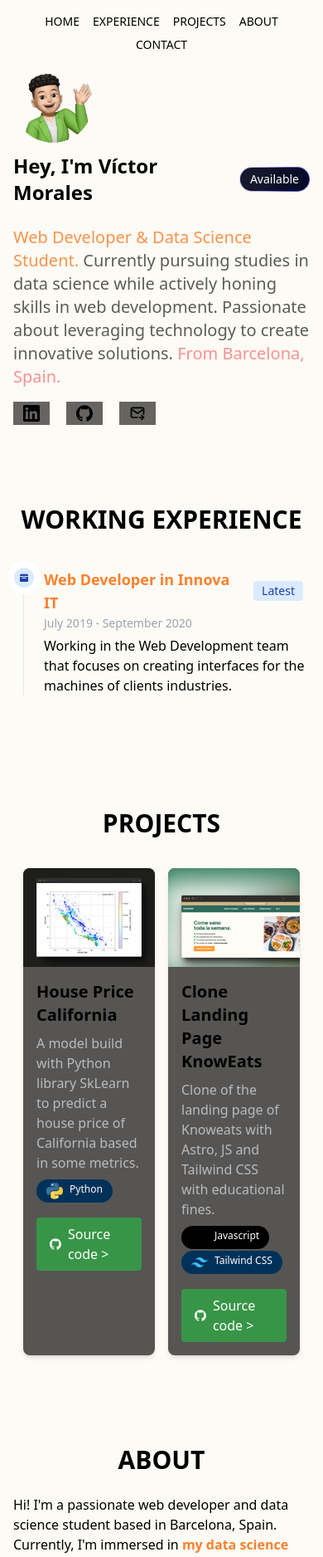
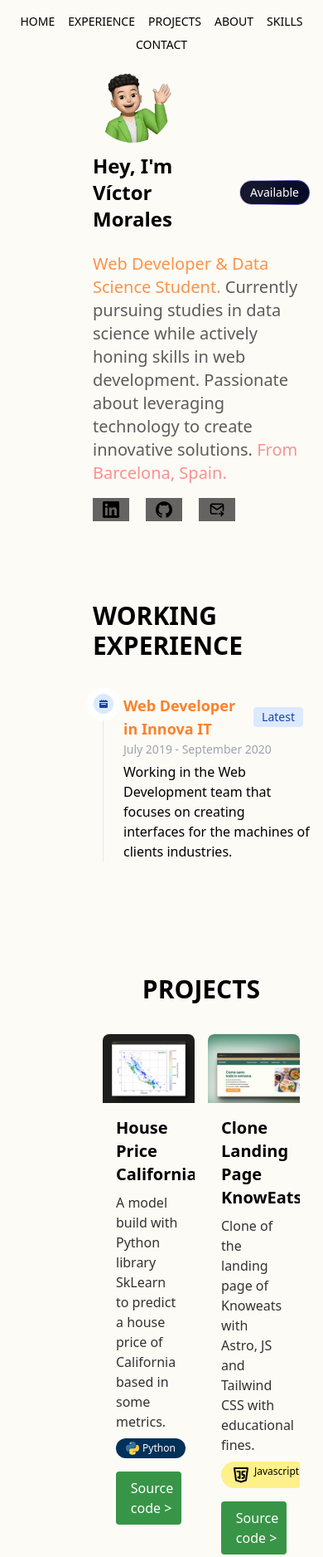
Before and after one commit to VictorMoralesQ/portfolio-dev, an Astro site: page / in a window 390 px wide. Shown: the top 1876 px of the page at 83% size. Built offline with nearby package versions, Linux system fonts and the light colour scheme; Astro itself is replaced by a stand-in of ours.

Commit message:
some general looking improvements

```diff
--- a/src/components/Footer.astro
+++ b/src/components/Footer.astro
@@ -3,6 +3,9 @@
       <span class="text-sm text-gray-500 sm:text-center dark:text-gray-400">© 2024 <a href="https://www.linkedin.com/in/v%C3%ADctor-morales-5a4403265/" target="_blank" rel="noopener noreferrer" class="hover:underline">vmxrls™</a>. All Rights Reserved.
     </span>
     <ul class="flex flex-wrap items-center mt-3 text-sm font-medium text-black dark:text-white/60 sm:mt-0">
+        <li>
+            <a href="#skills" class="hover:font-semibold transition me-4 md:me-6">SKILLS</a>
+        </li>
         <li>
             <a href="#about" class="hover:font-semibold transition me-4 md:me-6">ABOUT</a>
         </li>
--- a/src/components/Header.astro
+++ b/src/components/Header.astro
@@ -10,6 +10,7 @@
         <a href="#experience" class="text-black hover:font-bold p-1 px-2 sm:px-3 transition ease-in text-sm sm:text-base capitalize">EXPERIENCE</a>
         <a href="#projects" class="text-black hover:font-bold p-1 px-2 sm:px-3 transition ease-in text-sm sm:text-base capitalize">PROJECTS</a>
         <a href="#about" class="text-black hover:font-bold p-1 px-2 sm:px-3 transition ease-in text-sm sm:text-base capitalize">ABOUT</a>
+        <a href="#skills" class="text-black hover:font-bold p-1 px-2 sm:px-3 transition ease-in text-sm sm:text-base capitalize">SKILLS</a>
         <a href="#contact" class="text-black hover:font-bold p-1 px-2 sm:px-3 transition ease-in text-sm sm:text-base capitalize">CONTACT</a>
     </nav>
 </header>
--- a/src/components/Projects.astro
+++ b/src/components/Projects.astro
@@ -4,6 +4,7 @@ import Python from "./icons/Python.astro"
 import Github from "./icons/Github.astro"
 import Javascript from "./icons/Javascript.astro"
 import Tailwind from "./icons/Tailwind.astro"
+import IconAstro from "./icons/IconAstro.astro"
 
 
 const TAGS = {
@@ -14,16 +15,16 @@ const TAGS = {
     },
     ASTRO: {
         name: "Astro",
-        class: "bg-black text-white",
-        icon: Astro
+        class: "bg-violet-500 text-white",
+        icon: IconAstro
     },
     JAVASCRIPT: {
         name: "Javascript",
-        class: "bg-black text-white",
+        class: "bg-yellow-200 text-black",
         icon: Javascript
     },
     TAILWIND: {
-        name: "Tailwind CSS",
+        name: "Tailwind",
         class: "bg-[#003159] text-white",
         icon: Tailwind
     },
@@ -42,7 +43,7 @@ const PROJECTS = [
         description: "Clone of the landing page of Knoweats with Astro, JS and Tailwind CSS with educational fines.",
         github: "https://github.com/VictorMoralesQ/clone_knoweats_astro",
         image: "/projects/clone_knoweats.webp",
-        tags: [TAGS.JAVASCRIPT, TAGS.TAILWIND]
+        tags: [TAGS.JAVASCRIPT, TAGS.TAILWIND, TAGS.ASTRO]
     },
 
 ]
@@ -51,15 +52,15 @@ const PROJECTS = [
 
 {
     PROJECTS.map(({title, description, tags, image, github}) =>(
-    <div class="col-span-1 w-full bg-[#1f1e1d]/75 rounded-lg overflow-hidden shadow-md">
+    <div class="col-span-1 w-full rounded-lg overflow-hidden">
         <img class="w-full" src={image} alt={title} />
         <div class="p-4">
-            <h4 class="text-xl font-semibold mb-2">{title}</h4>
-            <p class="text-gray-300/80">{description}</p>
-            <div class="mt-2">
+            <h4 class="text-xl text-black font-semibold mb-2">{title}</h4>
+            <p class="text-black/80 text-wrap">{description}</p>
+            <div class="mt-2 flex flex-row gap-x-2">
                 {tags.map((tag) =>(
-                    <span class={`inline-flex gap-x-2 rounded-full text-xs ${tag.class} py-1 px-3`}>
-                        <tag.icon class="size-5" />
+                    <span class={`inline-flex gap-x-1 rounded-full text-xs ${tag.class} py-1 px-3`}>
+                        <tag.icon class="size-4" />
                         {tag.name}
                         </span>
                 ))}
--- /dev/null
+++ b/src/components/icons/IconAstro.astro
@@ -0,0 +1 @@
+<svg {...Astro.props} viewBox="0 0 24 24"  fill="none"  stroke="currentColor"  stroke-width="2"  stroke-linecap="round"  stroke-linejoin="round"  class="icon icon-tabler icons-tabler-outline icon-tabler-brand-astro"><path stroke="none" d="M0 0h24v24H0z" fill="none"/><path d="M14.972 3.483c.163 .196 .247 .46 .413 .987l3.64 11.53a15.5 15.5 0 0 0 -4.352 -1.42l-2.37 -7.723a.31 .31 0 0 0 -.296 -.213a.31 .31 0 0 0 -.295 .214l-2.342 7.718a15.5 15.5 0 0 0 -4.37 1.422l3.657 -11.53c.168 -.527 .251 -.79 .415 -.986c.144 -.172 .331 -.306 .544 -.388c.242 -.094 .527 -.094 1.099 -.094h2.612c.572 0 .858 0 1.1 .094c.213 .082 .4 .217 .545 .39" /><path d="M9 18c0 1.5 2 3 3 4c1 -1 3 -3 3 -4q -3 1.5 -6 0" /></svg>
--- a/src/components/icons/Javascript.astro
+++ b/src/components/icons/Javascript.astro
@@ -1 +1 @@
-<svg {...Astro.props} xmlns="http://www.w3.org/2000/svg"  viewBox="0 0 54 43"><path fill="none" d="M0 0h1052v1052H0z"/><path d="M965.9 801.1c-7.7-48-39-88.3-131.7-125.9-32.2-14.8-68.1-25.399-78.8-49.8-3.8-14.2-4.3-22.2-1.9-30.8 6.9-27.9 40.2-36.6 66.6-28.6 17 5.7 33.1 18.801 42.8 39.7 45.4-29.399 45.3-29.2 77-49.399-11.6-18-17.8-26.301-25.4-34-27.3-30.5-64.5-46.2-124-45-10.3 1.3-20.699 2.699-31 4-29.699 7.5-58 23.1-74.6 44-49.8 56.5-35.6 155.399 25 196.1 59.7 44.8 147.4 55 158.6 96.9 10.9 51.3-37.699 67.899-86 62-35.6-7.4-55.399-25.5-76.8-58.4-39.399 22.8-39.399 22.8-79.899 46.1 9.6 21 19.699 30.5 35.8 48.7 76.2 77.3 266.899 73.5 301.1-43.5 1.399-4.001 10.6-30.801 3.199-72.101zm-394-317.6h-98.4c0 85-.399 169.4-.399 254.4 0 54.1 2.8 103.7-6 118.9-14.4 29.899-51.7 26.2-68.7 20.399-17.3-8.5-26.1-20.6-36.3-37.699-2.8-4.9-4.9-8.7-5.601-9-26.699 16.3-53.3 32.699-80 49 13.301 27.3 32.9 51 58 66.399 37.5 22.5 87.9 29.4 140.601 17.3 34.3-10 63.899-30.699 79.399-62.199 22.4-41.3 17.6-91.3 17.4-146.6.5-90.2 0-180.4 0-270.9z" fill="#323330"/></svg>
+<svg {...Astro.props} xmlns="http://www.w3.org/2000/svg"  width="24"  height="24"  viewBox="0 0 24 24"  fill="none"  stroke="currentColor"  stroke-width="2"  stroke-linecap="round"  stroke-linejoin="round"  class="icon icon-tabler icons-tabler-outline icon-tabler-brand-javascript"><path stroke="none" d="M0 0h24v24H0z" fill="none"/><path d="M20 4l-2 14.5l-6 2l-6 -2l-2 -14.5z" /><path d="M7.5 8h3v8l-2 -1" /><path d="M16.5 8h-2.5a.5 .5 0 0 0 -.5 .5v3a.5 .5 0 0 0 .5 .5h1.423a.5 .5 0 0 1 .495 .57l-.418 2.93l-2 .5" /></svg>
--- a/src/pages/index.astro
+++ b/src/pages/index.astro
@@ -16,7 +16,7 @@ import About from '../components/About.astro';
 <Layout
 	title="Víctor Morales' Portfolio - Web Developer & Data Science Student"
 	description="Contact me in order to create innovative solutions">
-	<main class="px-4">
+	<main class="px-4 ml-24 flex flex-col justify-center items-center">
 		<SectionContainer class="py-44 pb-32">
 		<img
     	class="size-24 mb-3 mt-5 rounded-full "
```
